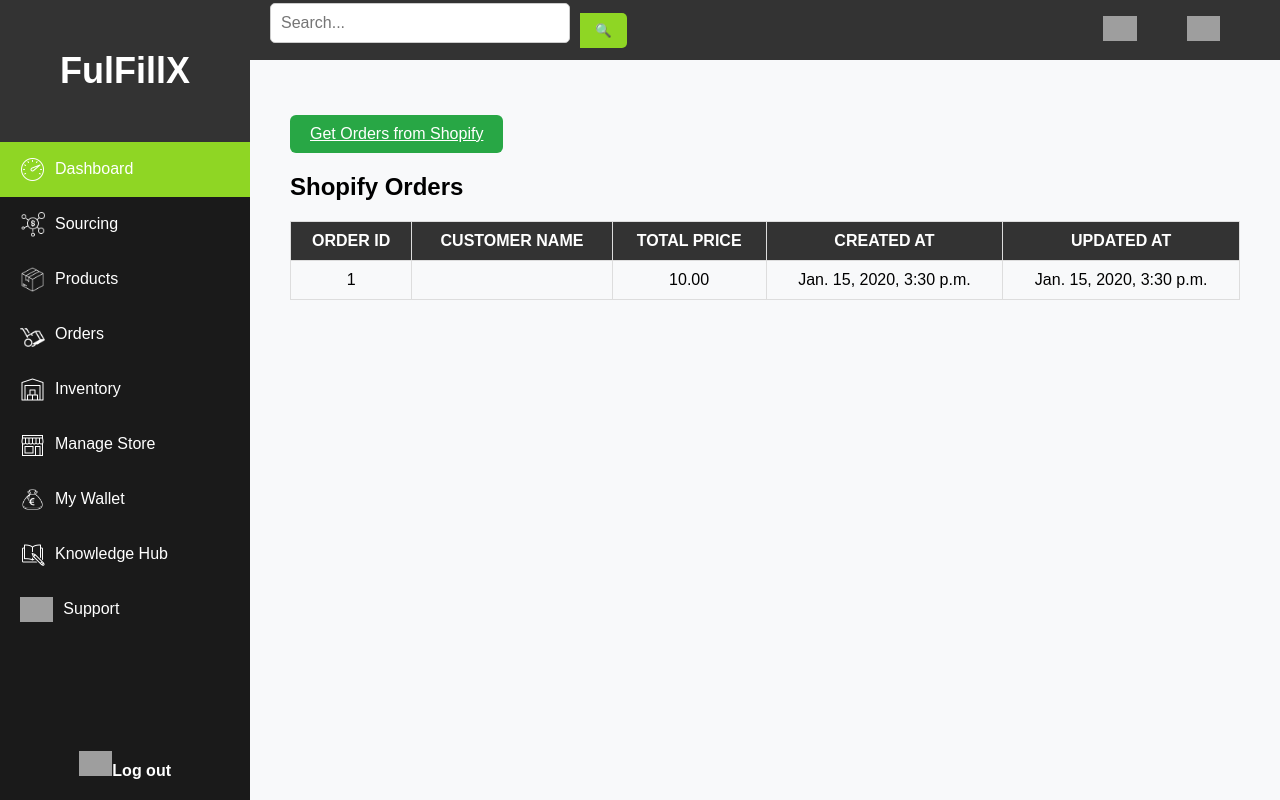
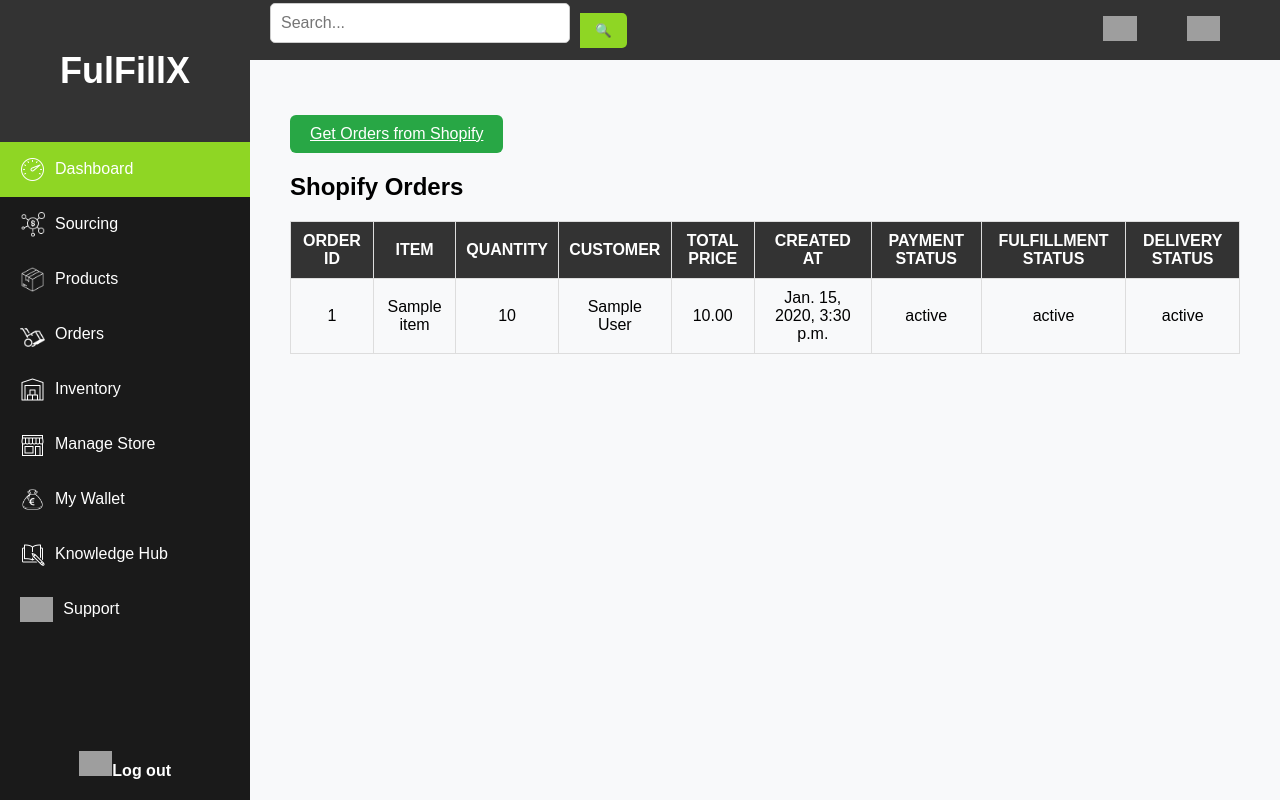
Before and after one commit to dracolich2000/fulfillx, a Django app: template templates/user/orders.html in a window 1280 px wide. Run offline with Django 5.2, Linux system fonts and the light colour scheme; tables that the repository leaves empty hold one stand-in row (values such as "Sample post"); the template is opened without the code that fills it: values that come from a table or form of the project are taken from there, most other values are stand-ins (such as "Sample title", 1, 10 or a date in 2020); grey boxes are pictures that could not be loaded.

Commit message:
updated orders view

```diff
--- a/templates/user/orders.html
+++ b/templates/user/orders.html
@@ -28,20 +28,28 @@
         <thead>
             <tr>
                 <th>Order ID</th>
-                <th>Customer Name</th>
+                <th>Item</th>
+                <th>Quantity</th>
+                <th>Customer</th>
                 <th>Total Price</th>
                 <th>Created At</th>
-                <th>Updated At</th>
+                <th>Payment Status</th>
+                <th>Fulfillment Status</th>
+                <th>Delivery Status</th>
             </tr>
         </thead>
         <tbody>
             {% for order in orders %}
                 <tr>
-                    <td>{{order.order_id}}</td>
-                    <td>{{order.customer_name}}</td>
-                    <td>{{order.total_price}}</td>
-                    <td>{{order.created_at}}</td>
-                    <td>{{order.updated_at}}</td>
+                    <td>{{ order.order_id }}</td>
+                    <td>{{ item.product_name }}</td>
+                    <td>{{ item.quantity }}</td>
+                    <td>{{ order.customer_name }}</td>
+                    <td>{{ order.total_price }}</td>
+                    <td>{{ order.created_at }}</td>
+                    <td>{{ order.payment_status }}</td>
+                    <td>{{ order.fulfillment_status }}</td>
+                    <td>{{ order.delivery_status }}</td>
                 </tr>
             {% endfor %}
         </tbody>
--- a/user/models.py
+++ b/user/models.py
@@ -13,6 +13,15 @@
 
 class ShopifyOrder(models.Model):
     order_id = models.CharField(max_length=255, unique=True)
+    customer_name = models.CharField(max_length=255, blank=True, null=True)  # Optional customer name
     total_price = models.DecimalField(max_digits=10, decimal_places=2)
     created_at = models.DateTimeField()
-    updated_at = models.DateTimeField()
+    payment_status = models.CharField(max_length=255, blank=True, null=True)
+    fulfillment_status = models.CharField(max_length=255, blank=True, null=True)
+    delivery_status = models.CharField(max_length=255, blank=True, null=True)
+
+class ShopifyOrderItem(models.Model):
+    order = models.ForeignKey(ShopifyOrder, related_name='items', on_delete=models.CASCADE)
+    product_name = models.CharField(max_length=255)
+    quantity = models.PositiveIntegerField()
+    price = models.DecimalField(max_digits=10, decimal_places=2)  # Price of individual item
```
Also changed, not shown: user/views.py (+17 -6 lines).
